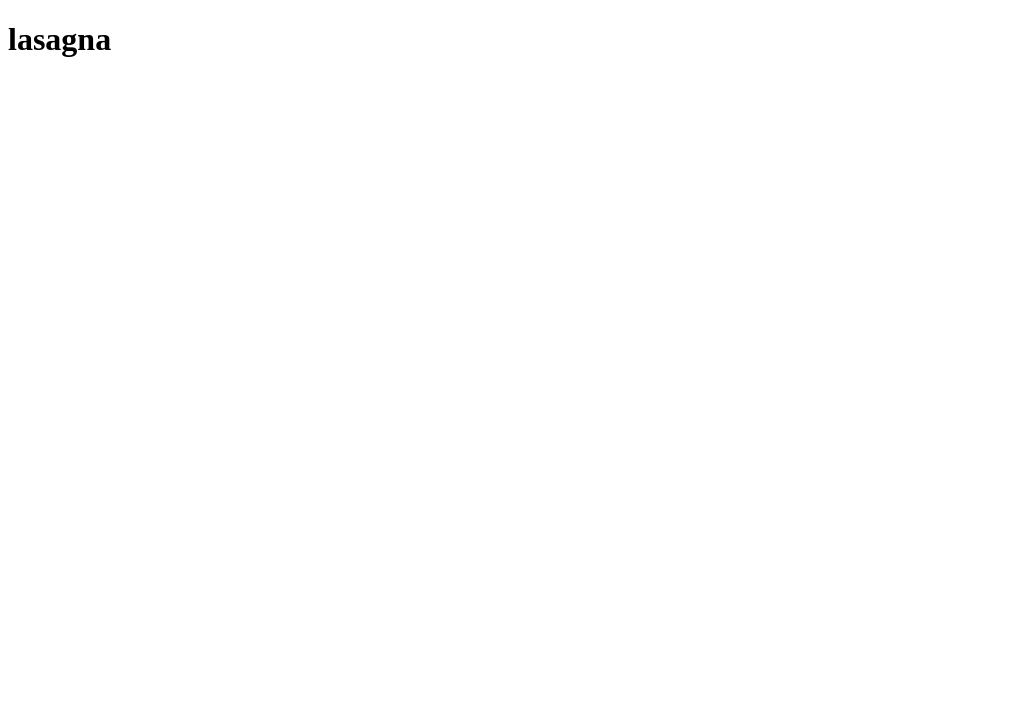
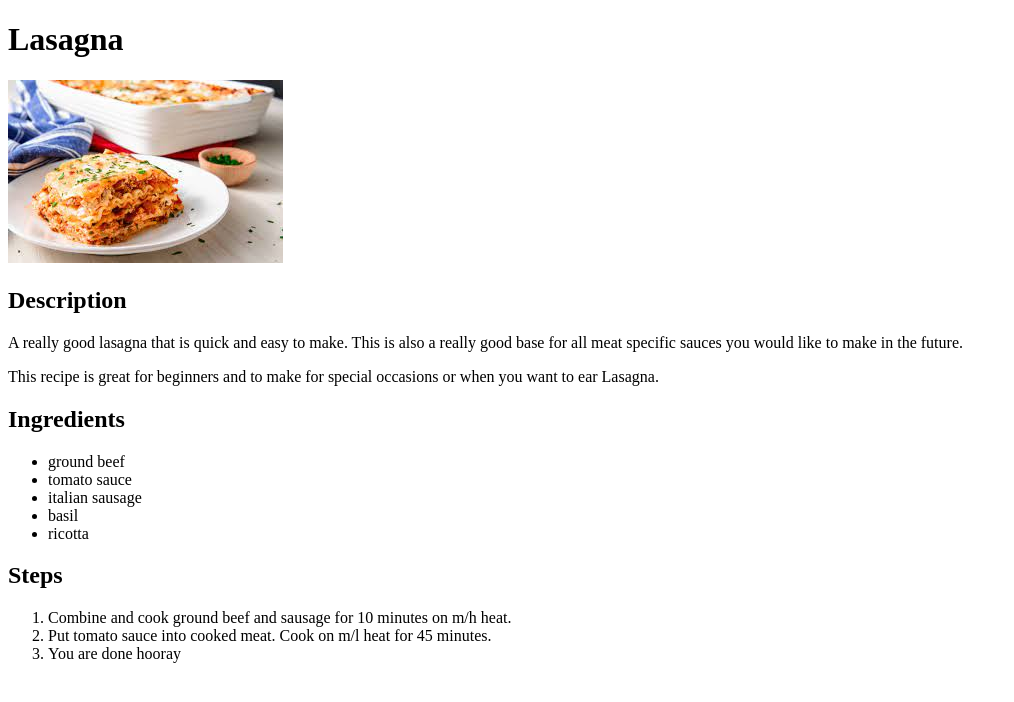
Before and after one commit to rbayas97/recipes, a plain HTML site: page recipetypes/lasagna.html in a window 1280 px wide. Shown: the whole page, without its empty margins (0-1014 px from the left). Drawn offline with Linux system fonts and the light colour scheme.

Commit message:
Add lasagna-pic and Edit lasagna.html

```diff
--- a/recipetypes/lasagna.html
+++ b/recipetypes/lasagna.html
@@ -6,6 +6,25 @@
     </head>
 
     <body>
-        <h1>lasagna</h1>
+        <h1>Lasagna</h1>
+        <img src="../images/lasagna-pic.jpeg">
+        <h2>Description</h2>
+        <p>A really good lasagna that is quick and easy to make. This is also a really good base for all meat
+           specific sauces you would like to make in the future. </p>
+        <p>This recipe is great for beginners and to make for special occasions or when you want to ear Lasagna.</p>
+        <h2>Ingredients</h2>
+            <ul>
+                <li>ground beef</li>
+                <li>tomato sauce</li>
+                <li>italian sausage</li>
+                <li>basil</li>
+                <li>ricotta</li>
+            </ul>
+        <h2>Steps</h2>
+            <ol>
+                <li>Combine and cook ground beef and sausage for 10 minutes on m/h heat.</li>
+                <li>Put tomato sauce into cooked meat. Cook on m/l heat for 45 minutes.</li>
+                <li>You are done hooray</li>
+            </ol>
     </body>
 </html>
```
Also changed, not shown: images/lasagna-pic.jpeg (added).
